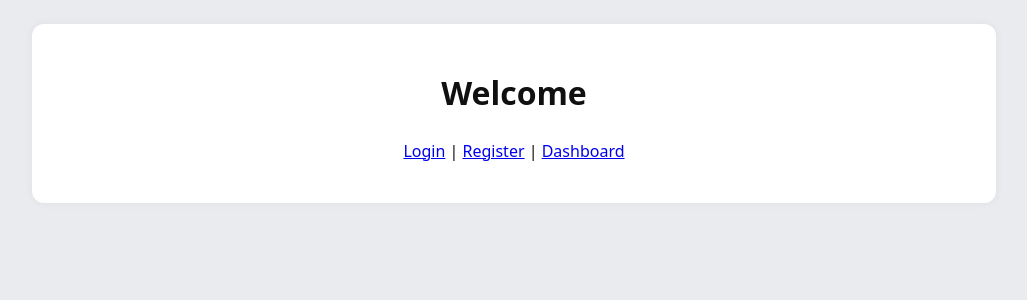
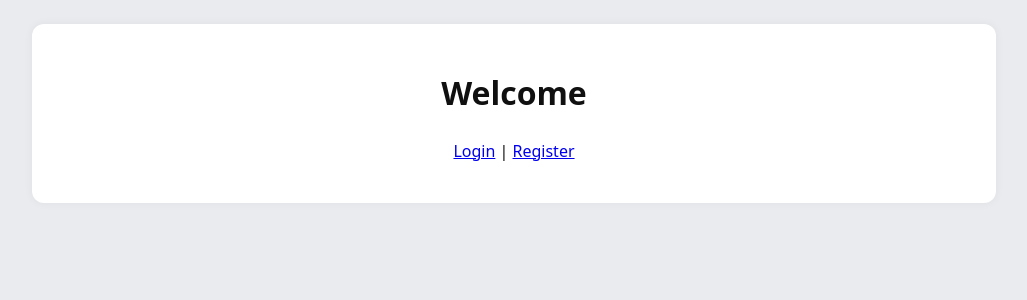
Before and after one commit to PieniiSienii/tsoha-book-list, a Flask app: page / in a window 1280 px wide. Shown: the top 300 px of the page, without its empty margins (126-1153 px from the left). Run offline with Flask 3, Linux system fonts and the light colour scheme.

Commit message:
Removed dashboard link

```diff
--- a/templates/index.html
+++ b/templates/index.html
@@ -8,7 +8,7 @@
 <body>
     <div class="main-container">
         <h1>Welcome</h1>
-        <p><a href="/login">Login</a> | <a href="/register">Register</a> | <a href="/dashboard">Dashboard</a></p>
+        <p><a href="/login">Login</a> | <a href="/register">Register</a></p>
     </div>
 </body>
 </html>
```
